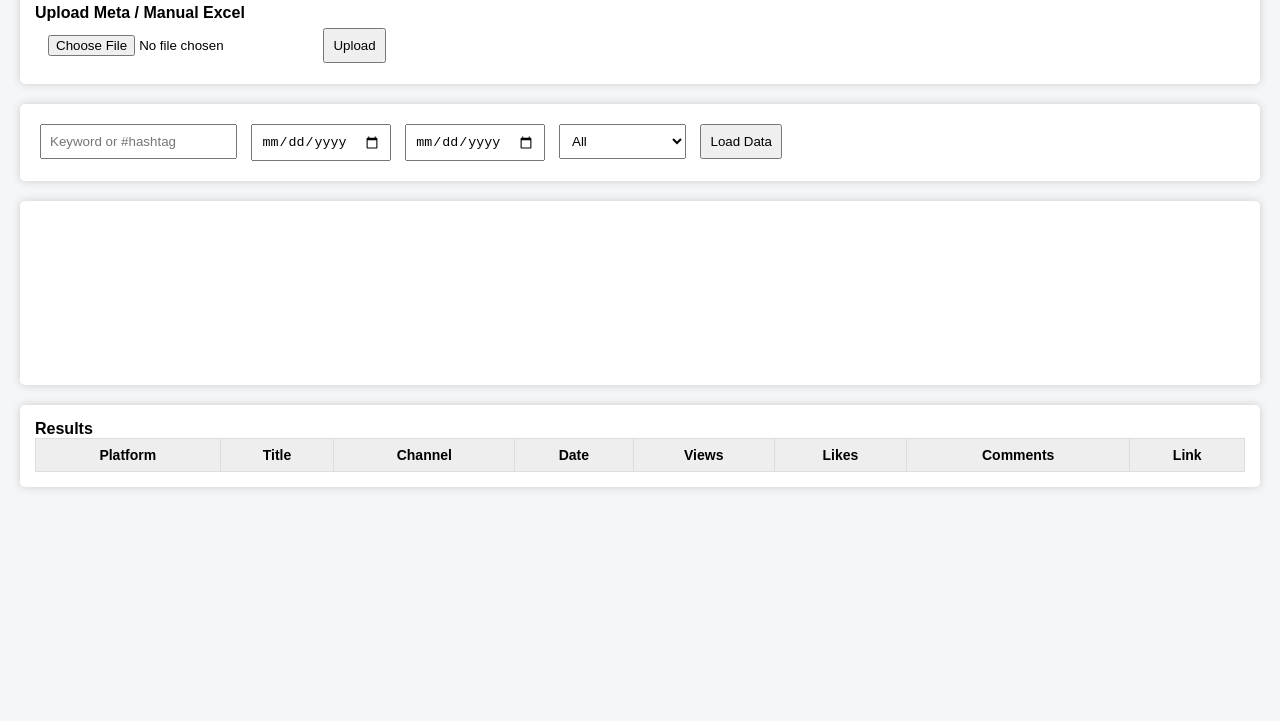
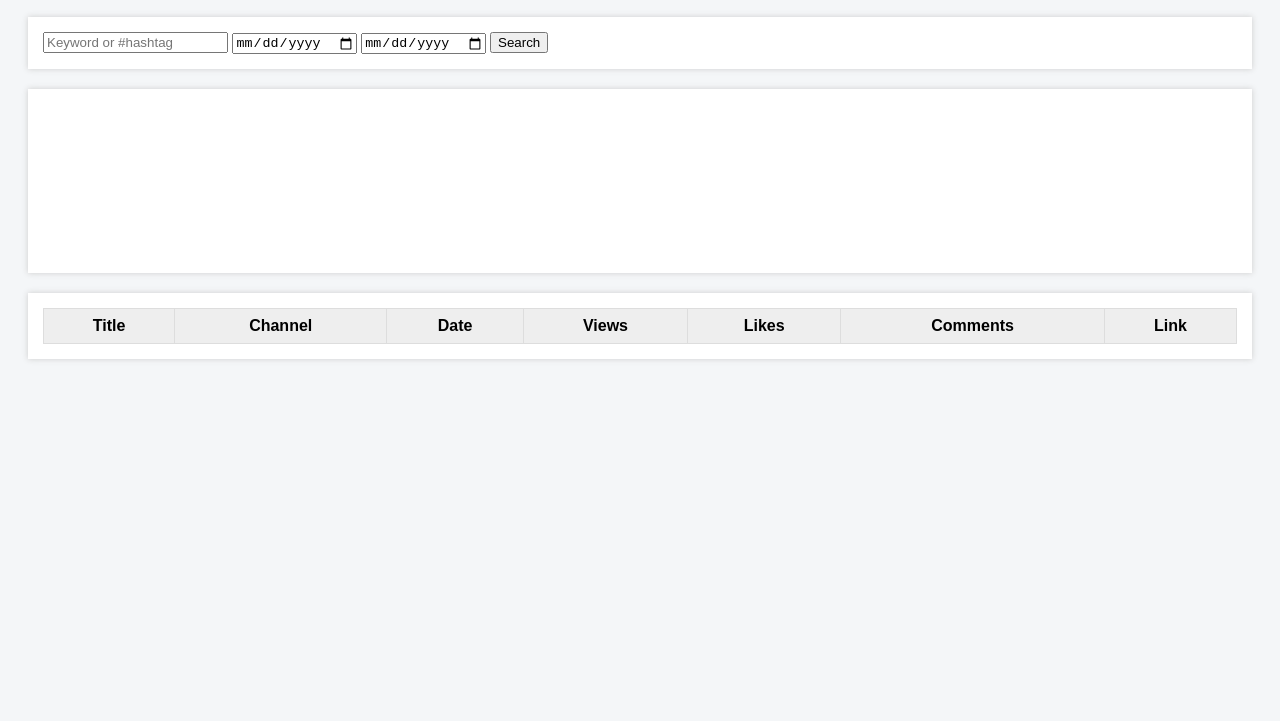
Before and after one commit to gsbharani/Social-Media-Dashboard, a plain HTML site: page static/index.html in a window 1280 px wide. Shown: the part 79-800 px from the top of the page. Drawn offline with nearby package versions, Linux system fonts and the light colour scheme.

Commit message:
Update index.html

```diff
--- a/static/index.html
+++ b/static/index.html
@@ -1,62 +1,35 @@
 <!DOCTYPE html>
 <html>
 <head>
-  <title>Video Analytics Dashboard</title>
+  <title>YouTube Analytics Dashboard</title>
   <script src="https://cdn.jsdelivr.net/npm/chart.js"></script>
   <style>
-    body { font-family: Arial; background:#f4f6f8; margin:0; padding:20px }
-    h2 { margin-top:0 }
-    .box {
-      background:#fff; padding:15px; margin-bottom:20px;
-      box-shadow:0 0 8px #ccc; border-radius:5px;
-    }
-    input, select, button {
-      padding:8px; margin:5px;
-    }
-    table {
-      width:100%; border-collapse:collapse;
-    }
-    th, td {
-      border:1px solid #ddd; padding:8px; font-size:14px;
-    }
+    body { font-family: Arial; background:#f4f6f8; padding:20px }
+    .box { background:#fff; padding:15px; margin-bottom:20px; box-shadow:0 0 6px #ccc }
+    table { width:100%; border-collapse:collapse }
+    th, td { border:1px solid #ddd; padding:8px }
     th { background:#eee }
   </style>
 </head>
 <body>
 
-<h2>📊 Video Analytics Dashboard</h2>
-
-<div class="box">
-  <b>Upload Meta / Manual Excel</b><br>
-  <input type="file" id="excel">
-  <button onclick="uploadExcel()">Upload</button>
-  <span id="uploadMsg"></span>
-</div>
+<h2>📊 YouTube Video Dashboard</h2>
 
 <div class="box">
   <input id="query" placeholder="Keyword or #hashtag">
   <input type="date" id="start">
   <input type="date" id="end">
-
-  <select id="source">
-    <option value="all">All</option>
-    <option value="youtube">YouTube</option>
-    <option value="manual">Manual (Excel)</option>
-  </select>
-
-  <button onclick="loadData()">Load Data</button>
+  <button onclick="loadData()">Search</button>
 </div>
 
 <div class="box">
-  <canvas id="viewsChart"></canvas>
+  <canvas id="chart"></canvas>
 </div>
 
 <div class="box">
-  <b>Results</b>
-  <table id="tbl">
+  <table>
     <thead>
       <tr>
-        <th>Platform</th>
         <th>Title</th>
         <th>Channel</th>
         <th>Date</th>
@@ -66,78 +39,50 @@
         <th>Link</th>
       </tr>
     </thead>
-    <tbody></tbody>
+    <tbody id="rows"></tbody>
   </table>
 </div>
 
 <script>
 let chart;
 
-async function uploadExcel(){
-  const f = excel.files[0];
-  if(!f) return alert("Select Excel file");
-  const fd = new FormData();
-  fd.append("file", f);
-
-  const r = await fetch("/upload-excel", { method:"POST", body:fd });
-  const d = await r.json();
-  uploadMsg.innerText = "Uploaded " + d.rows + " rows";
-}
-
 async function loadData(){
-  const q = query.value || "";
+  const q = query.value;
   const s = start.value;
   const e = end.value;
-  const src = source.value;
+  if(!q || !s || !e) return alert("Fill all fields");
 
-  if(!s || !e) return alert("Select date range");
-
-  const r = await fetch(
-    `/combined-videos?query=${q}&start=${s}&end=${e}&source=${src}`
-  );
+  const r = await fetch(`/videos?query=${q}&start=${s}&end=${e}`);
   const d = await r.json();
 
-  renderTable(d.videos);
-  renderChart(d.videos);
-}
+  rows.innerHTML = "";
+  const labels = [];
+  const views = [];
 
-function renderTable(rows){
-  const tb = document.querySelector("#tbl tbody");
-  tb.innerHTML = "";
-  rows.forEach(r=>{
-    tb.innerHTML += `
+  d.videos.forEach(v=>{
+    labels.push(v.published);
+    views.push(v.views);
+    rows.innerHTML += `
       <tr>
-        <td>${r.platform}</td>
-        <td>${r.title}</td>
-        <td>${r.channel}</td>
-        <td>${r.published}</td>
-        <td>${r.views}</td>
-        <td>${r.likes}</td>
-        <td>${r.comments}</td>
-        <td><a href="${r.url}" target="_blank">Open</a></td>
+        <td>${v.title}</td>
+        <td>${v.channel}</td>
+        <td>${v.published}</td>
+        <td>${v.views}</td>
+        <td>${v.likes}</td>
+        <td>${v.comments}</td>
+        <td><a href="${v.url}" target="_blank">Open</a></td>
       </tr>`;
+  });
+
+  if(chart) chart.destroy();
+  chart = new Chart(chartEl(), {
+    type:"line",
+    data:{ labels, datasets:[{ label:"Views", data:views }] }
   });
 }
 
-function renderChart(rows){
-  const labels = rows.map(r=>r.published);
-  const views = rows.map(r=>r.views);
-
-  if(chart) chart.destroy();
-
-  chart = new Chart(
-    document.getElementById("viewsChart"), {
-      type:"line",
-      data:{
-        labels:labels,
-        datasets:[{
-          label:"Views",
-          data:views,
-          borderWidth:2
-        }]
-      }
-    }
-  );
+function chartEl(){
+  return document.getElementById("chart");
 }
 </script>
 
```
